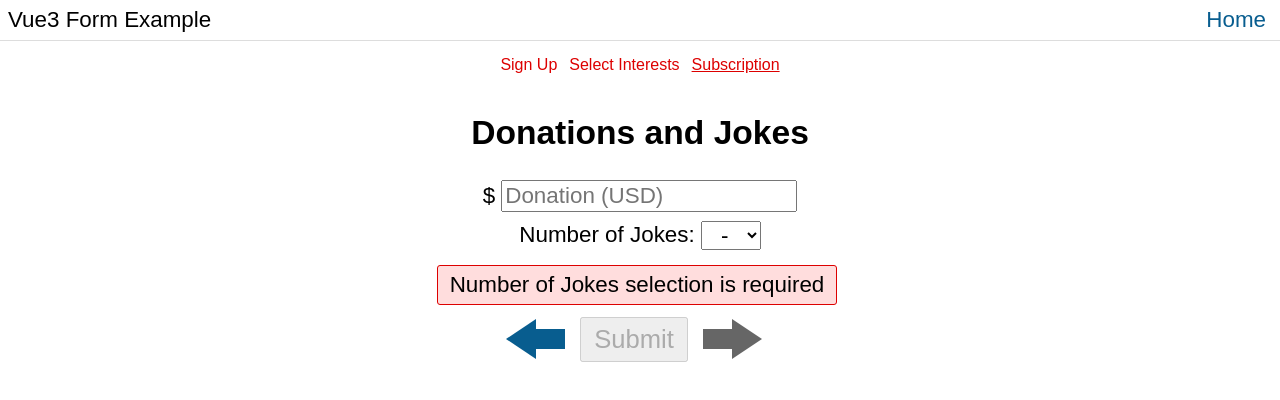
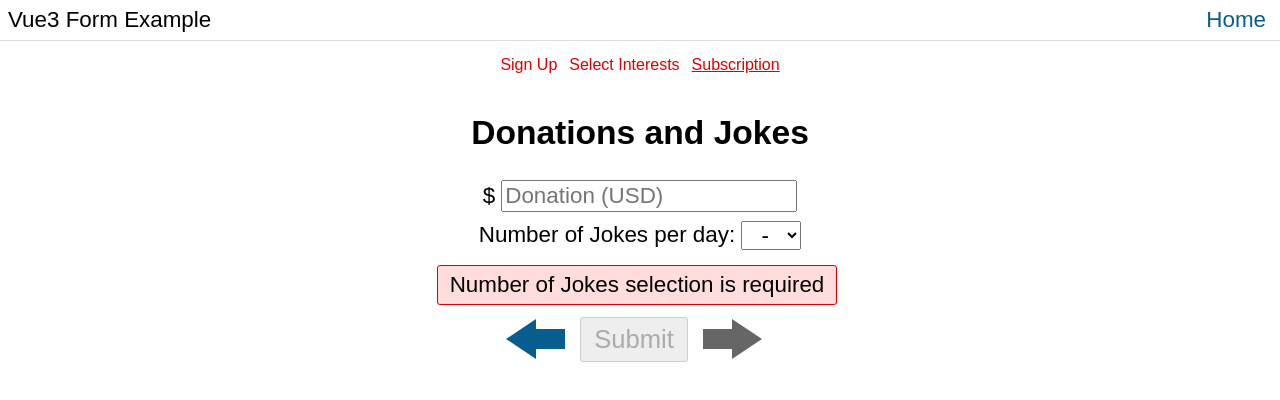
Before and after one commit to schnej7/vue3-form, a Vue app in the folder form-example/: page /subscription in a window 1280 px wide. Shown: the top 400 px of the page. Built offline with nearby package versions, Linux system fonts and the light colour scheme.

Commit message:
Copy update

```diff
--- a/form-example/src/components/SubscriptionFormStep.vue
+++ b/form-example/src/components/SubscriptionFormStep.vue
@@ -32,7 +32,7 @@
         />
       </div>
       <div class="p-relative d-flex align-center mb-4">
-        <label>Number of Jokes:</label>
+        <label>Number of Jokes per day:</label>
         <select
           v-model="frequency"
           type="number"
```
